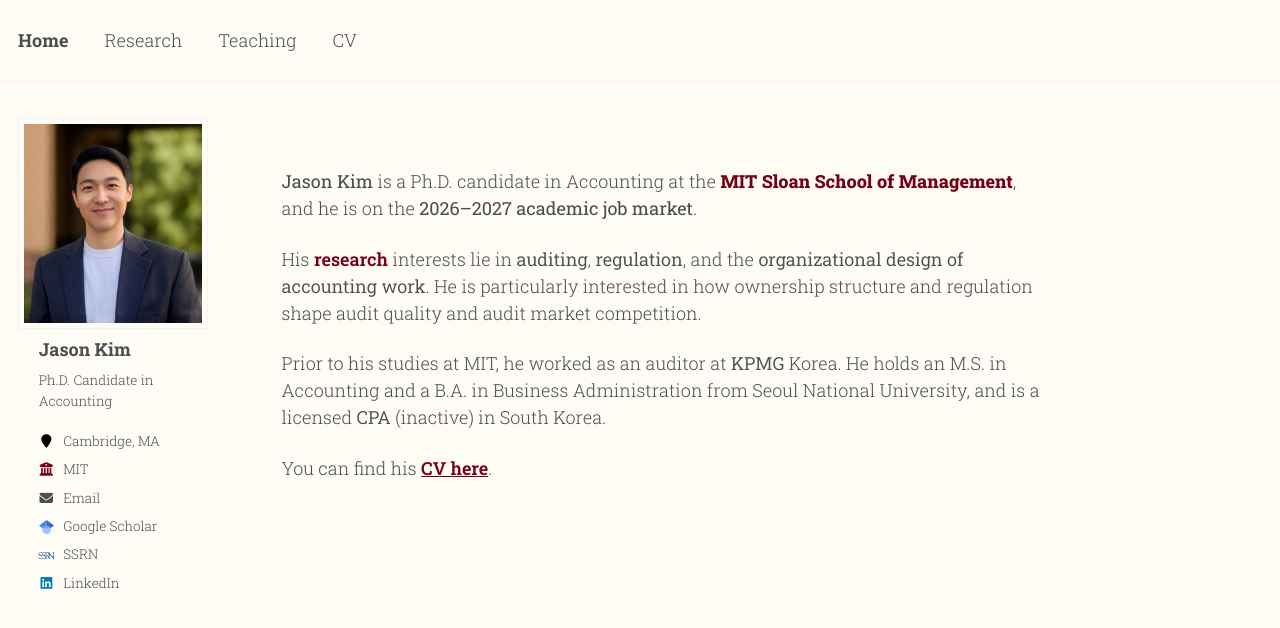
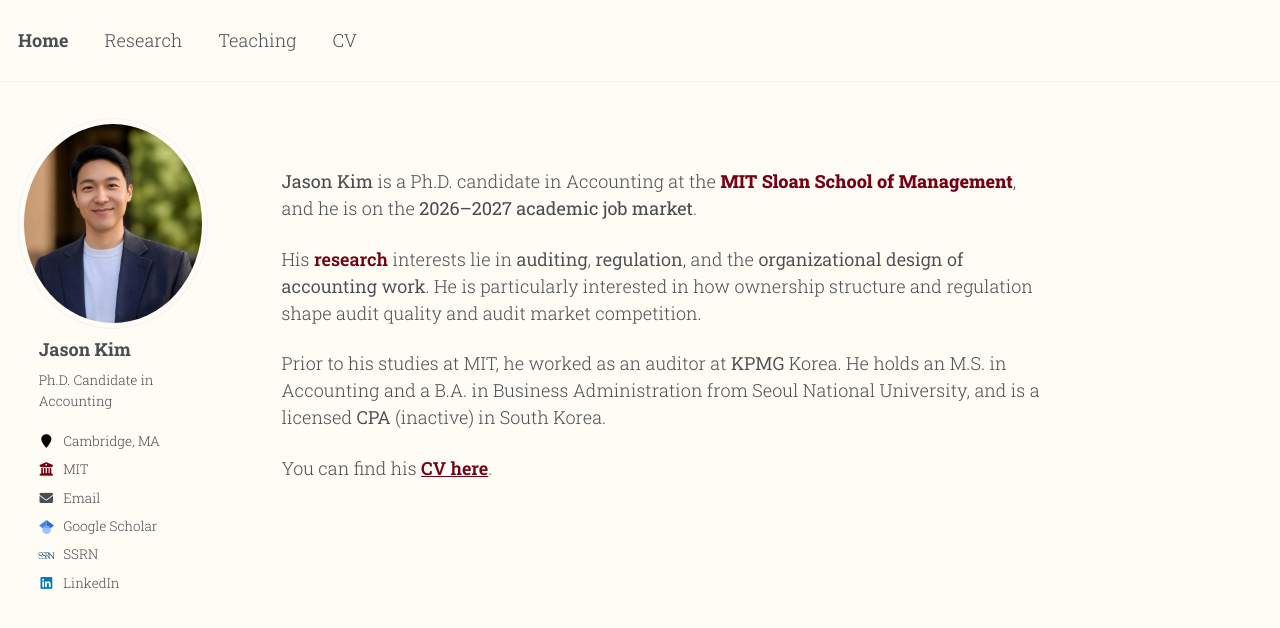
Before and after one commit to jgkim262/jgkim262.github.io, a Jekyll site: the page built from _pages/about.md, in a window 1280 px wide. Shown: the top 628 px of the page. Built offline with Jekyll 4.4.1, drawn with Linux system fonts in a browser that asks for light colours; a style sheet for code colours, icons or effects is not loaded.

Commit message:
Trial: oval avatar on desktop too
Co-Authored-By: Claude Fable 5.1 <noreply@anthropic.com>

```diff
--- a/_sass/layout/_sidebar.scss
+++ b/_sass/layout/_sidebar.scss
@@ -182,7 +182,7 @@
       width: 100%; // back to fluid on desktop (capped by max-width above)
       padding: 5px;
       border: 1px solid var(--global-border-color);
-      border-radius: 0; // rectangle on desktop per Jason
+      border-radius: 50%; // trial: oval on desktop too (set 0 for the rectangle)
     }
 
     // Force the portrait ratio that makes border-radius:50% read as an oval
```
